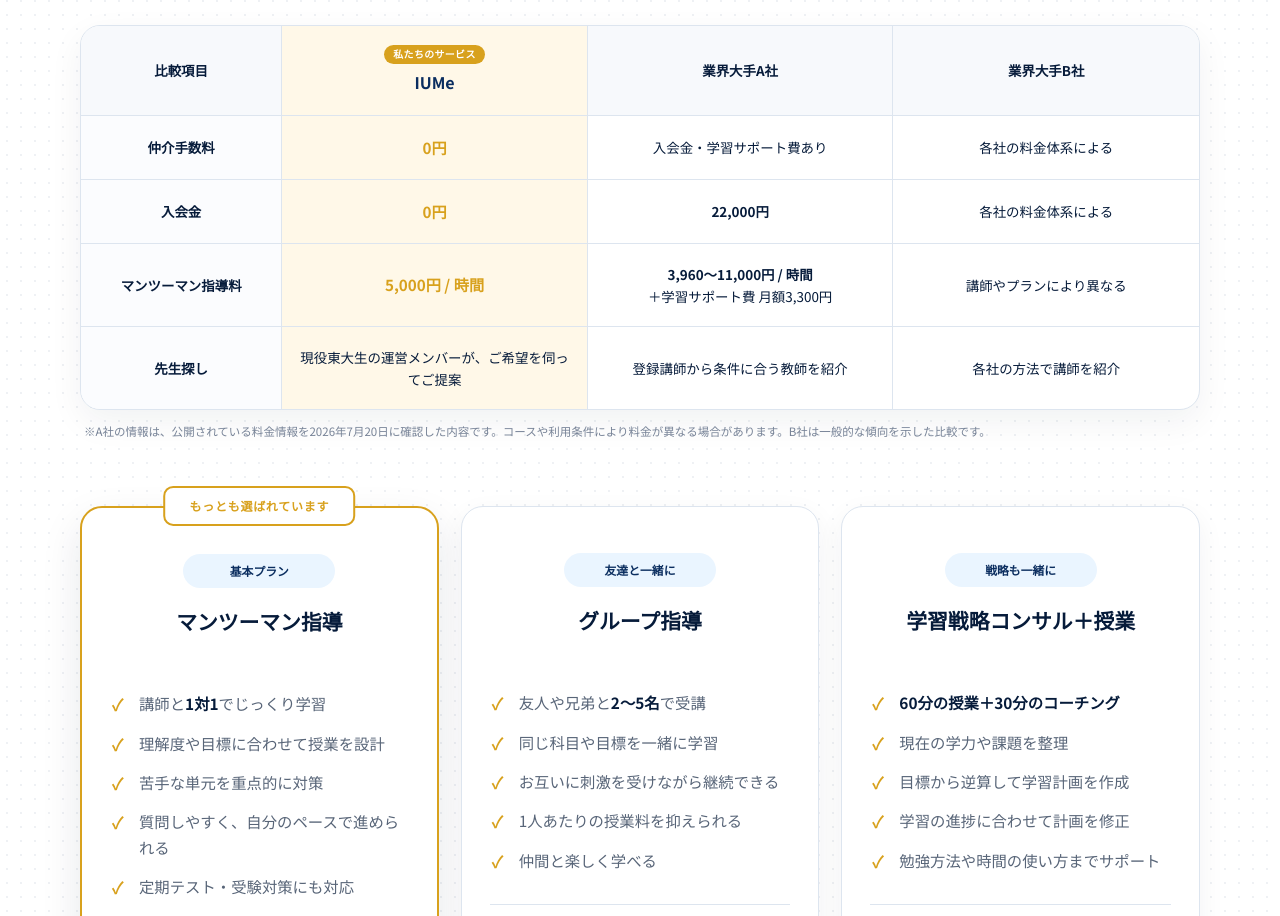
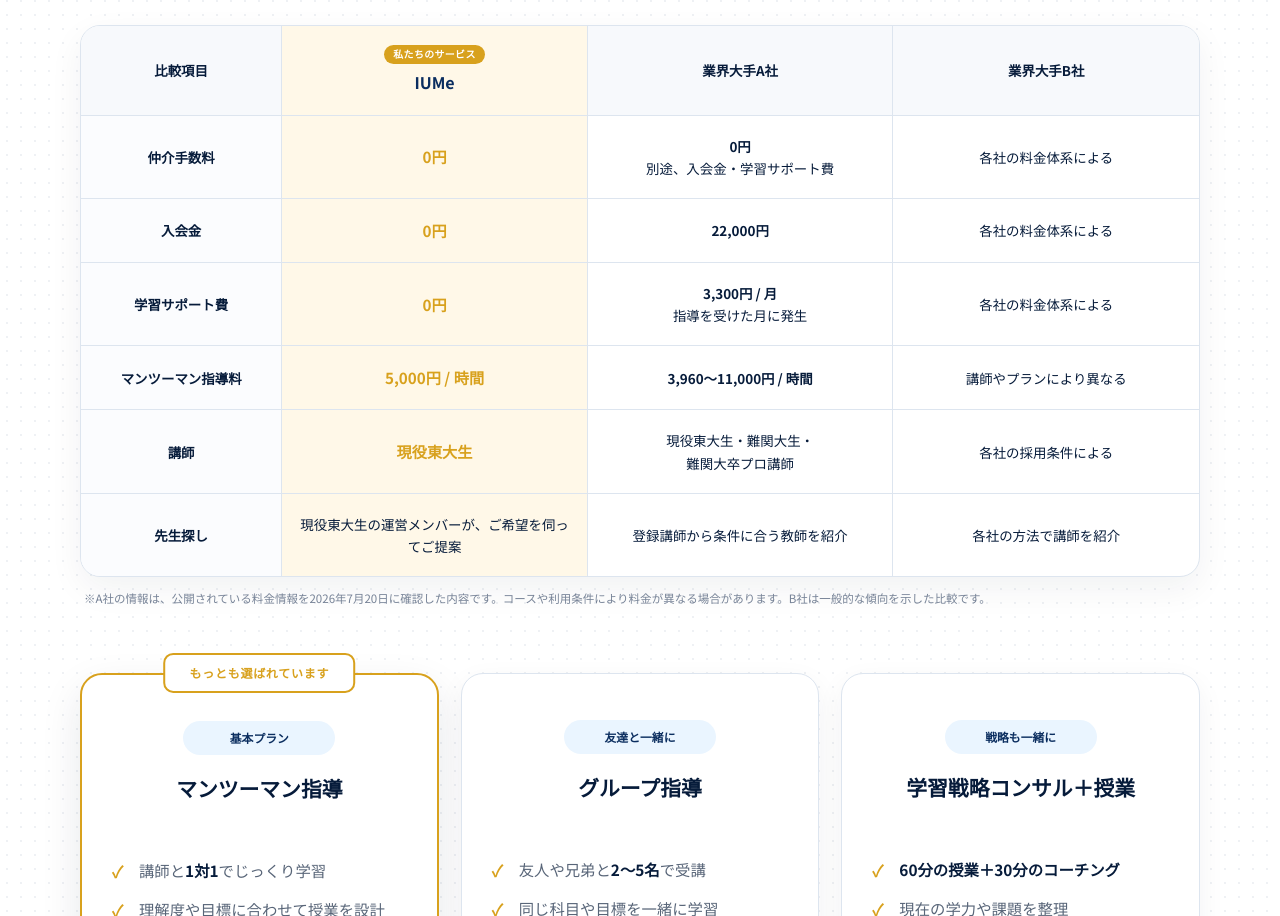
Before and after one commit to nodoka-inoue/iume-site, a website: page index.html in a window 1280 px wide. Shown: the part 4191-5107 px from the top of the page. Drawn offline with Linux system fonts and the light colour scheme.

Commit message:
Clarify comparison fees and tutor eligibility

```diff
--- a/index.html
+++ b/index.html
@@ -24,7 +24,7 @@
     <link rel="preconnect" href="https://fonts.googleapis.com" />
     <link rel="preconnect" href="https://fonts.gstatic.com" crossorigin />
     <link href="https://fonts.googleapis.com/css2?family=Noto+Sans+JP:wght@400;500;600;700&family=Noto+Serif+JP:wght@600;700&display=swap" rel="stylesheet" />
-    <link rel="stylesheet" href="styles.css?v=109" />
+    <link rel="stylesheet" href="styles.css?v=110" />
     <script>document.documentElement.classList.add('js')</script>
     <script src="script.js?v=3" defer></script>
   </head>
@@ -129,9 +129,11 @@
               <table class="comparison-table">
                 <thead><tr><th scope="col">比較項目</th><th class="iume-column" scope="col"><span>私たちのサービス</span>IUMe</th><th scope="col">業界大手A社</th><th scope="col">業界大手B社</th></tr></thead>
                 <tbody>
-                  <tr><th scope="row">仲介手数料</th><td class="iume-column"><strong>0円</strong></td><td>入会金・学習サポート費あり</td><td>各社の料金体系による</td></tr>
+                  <tr><th scope="row">仲介手数料</th><td class="iume-column"><strong>0円</strong></td><td><strong>0円</strong><br />別途、入会金・学習サポート費</td><td>各社の料金体系による</td></tr>
                   <tr><th scope="row">入会金</th><td class="iume-column"><strong>0円</strong></td><td><strong>22,000円</strong></td><td>各社の料金体系による</td></tr>
-                  <tr><th scope="row">マンツーマン指導料</th><td class="iume-column"><strong>5,000円 / 時間</strong></td><td><strong>3,960〜11,000円 / 時間</strong><br />＋学習サポート費 月額3,300円</td><td>講師やプランにより異なる</td></tr>
+                  <tr><th scope="row">学習サポート費</th><td class="iume-column"><strong>0円</strong></td><td><strong>3,300円 / 月</strong><br />指導を受けた月に発生</td><td>各社の料金体系による</td></tr>
+                  <tr><th scope="row">マンツーマン指導料</th><td class="iume-column"><strong>5,000円 / 時間</strong></td><td><strong>3,960〜11,000円 / 時間</strong></td><td>講師やプランにより異なる</td></tr>
+                  <tr><th scope="row">講師</th><td class="iume-column"><strong>現役東大生</strong></td><td>現役東大生・難関大生・<br />難関大卒プロ講師</td><td>各社の採用条件による</td></tr>
                   <tr><th scope="row">先生探し</th><td class="iume-column">現役東大生の運営メンバーが、ご希望を伺ってご提案</td><td>登録講師から条件に合う教師を紹介</td><td>各社の方法で講師を紹介</td></tr>
                 </tbody>
               </table>
```
